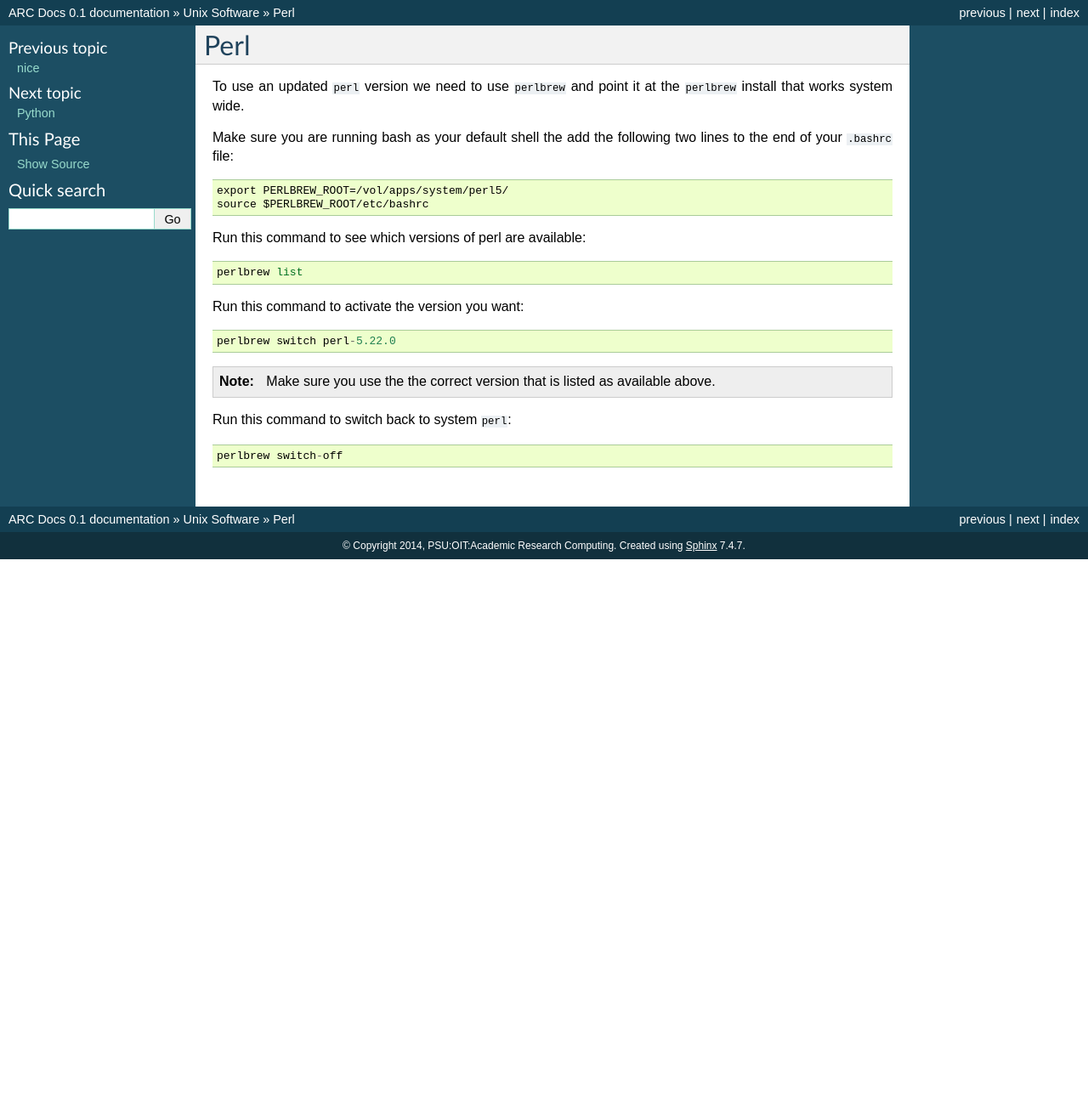
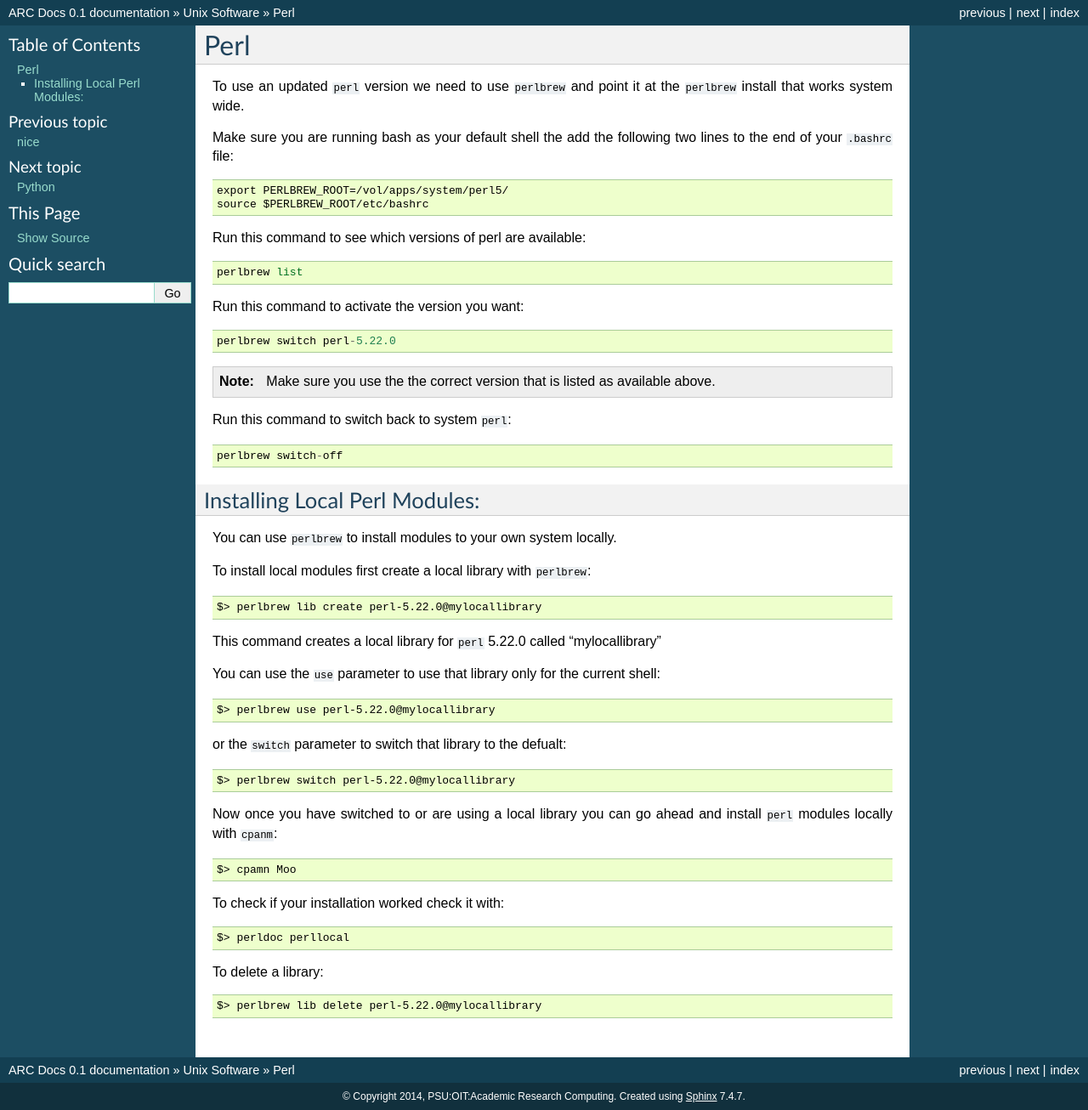
Before and after one commit to PSU-Research-Computing/psurc-docs, a Sphinx documentation site: the page built from source/unix_software/perl.rst, in a window 1280 px wide. Shown: the whole page at 85% size. Built offline with Sphinx 7.4.7, drawn with Linux system fonts in a browser that asks for light colours; before the commit the page ends 900 px from its top, so only the background shows below that.

Commit message:
Added to perl.rst involving perlbrew lib command

```diff
--- a/source/unix_software/perl.rst
+++ b/source/unix_software/perl.rst
@@ -15,12 +15,43 @@ Run this command to see which versions of perl are available::
 
   perlbrew list
 
-Run this command to activate  the version you want::
+Run this command to activate the version you want::
 
   perlbrew switch perl-5.22.0
 
 .. note:: Make sure you use the the correct version that is listed as available above.
 
+
 Run this command to switch back to system ``perl``::
 
   perlbrew switch-off
+
+Installing Local Perl Modules:
+------------------------------
+You can use ``perlbrew`` to install modules to your own system locally.
+
+To install local modules first create a local library with ``perlbrew``: ::
+
+  $> perlbrew lib create perl-5.22.0@mylocallibrary
+
+This command creates a local library for ``perl`` 5.22.0 called "mylocallibrary"
+
+You can use the ``use`` parameter to use that library only for the current shell: ::
+
+  $> perlbrew use perl-5.22.0@mylocallibrary
+
+or the ``switch`` parameter to switch that library to the defualt: ::
+
+  $> perlbrew switch perl-5.22.0@mylocallibrary
+
+Now once you have switched to or are using a local library you can go ahead and install ``perl`` modules locally with ``cpanm``: ::
+
+  $> cpamn Moo
+
+To check if your installation worked check it with: ::
+
+  $> perldoc perllocal
+
+To delete a library: ::
+
+  $> perlbrew lib delete perl-5.22.0@mylocallibrary
```
